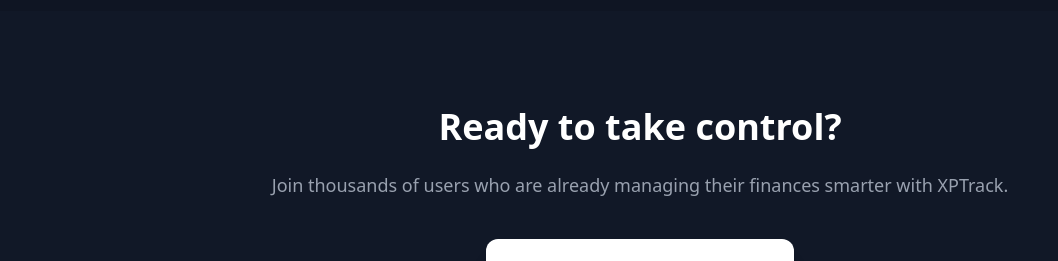
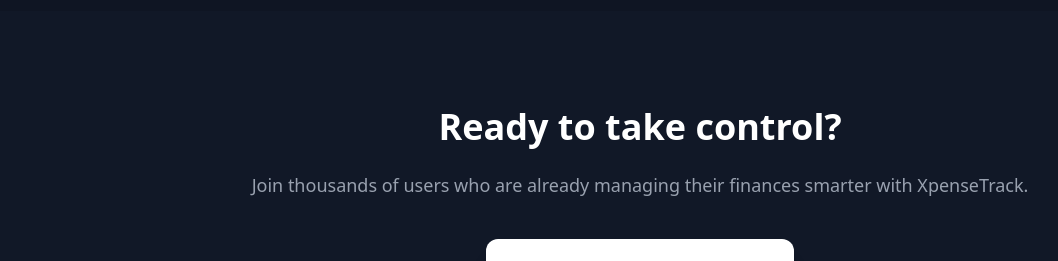
Before and after one commit to Abhi-2765/XpenseTrack, a React (Vite) app in the folder frontend/: page / in a window 1280 px wide. Shown: the part 1332-1593 px from the top of the page, without its empty margins (0-1058 px from the left). Built offline with nearby package versions, Linux system fonts and the light colour scheme; no server answers.

Commit message:
Add Home page

```diff
--- a/frontend/src/pages/Home.jsx
+++ b/frontend/src/pages/Home.jsx
@@ -93,7 +93,7 @@ const Home = () => {
             <section className="py-24 relative overflow-hidden">
                 <div className="max-w-5xl mx-auto px-4 text-center relative z-10">
                     <h2 className="text-4xl font-bold mb-6">Ready to take control?</h2>
-                    <p className="text-gray-400 mb-10 text-lg">Join thousands of users who are already managing their finances smarter with XPTrack.</p>
+                    <p className="text-gray-400 mb-10 text-lg">Join thousands of users who are already managing their finances smarter with XpenseTrack.</p>
                     <Link
                         to="/signup"
                         className="inline-flex px-10 py-4 bg-white text-gray-900 rounded-xl font-bold text-lg hover:bg-gray-100 transition-all duration-300 transform hover:-translate-y-1 shadow-xl"
```
